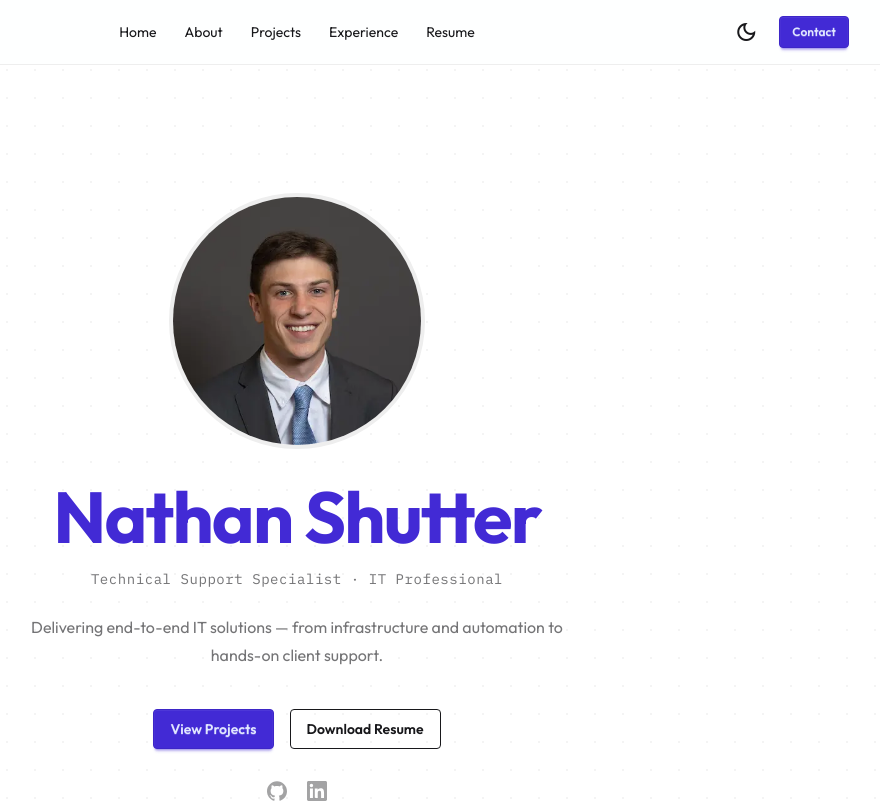
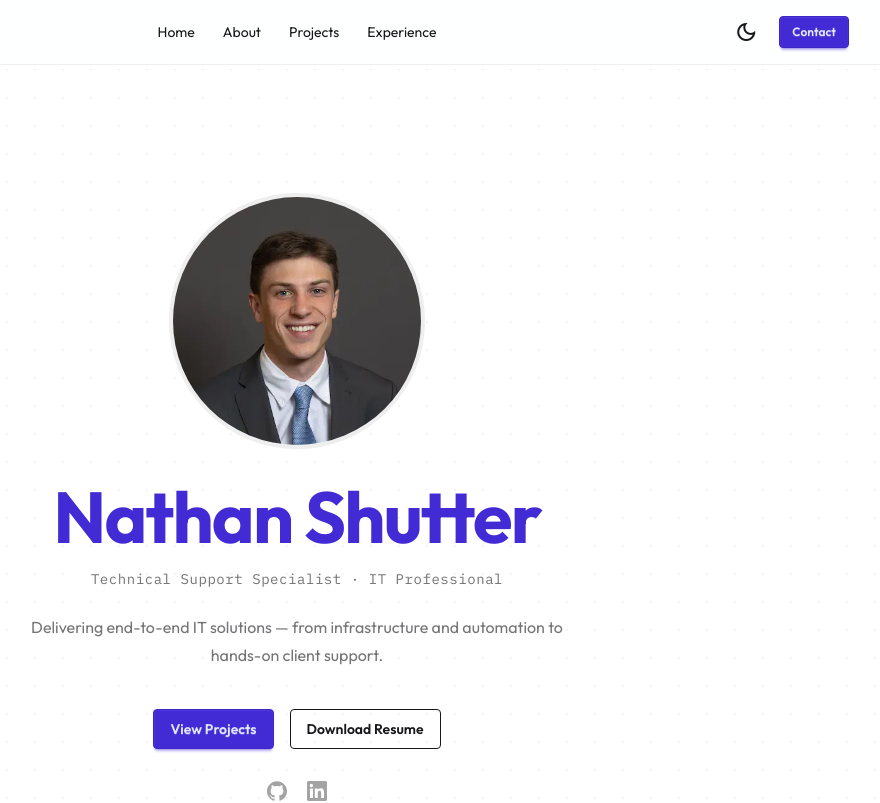
Before and after one commit to NathanShutter/portfolio-site-repo, a React (Vite) app in the folder client/: page / in a window 1280 px wide. Shown: the top 803 px of the page, without its empty margins (343-1223 px from the left). Built offline with nearby package versions, Linux system fonts and the light colour scheme.

Commit message:
Remove dead Resume nav link

```diff
--- a/client/src/components/Header.jsx
+++ b/client/src/components/Header.jsx
@@ -13,7 +13,6 @@ export default function Header() {
     { href: '#about',      label: 'About' },
     { href: '#projects',   label: 'Projects' },
     { href: '#experience', label: 'Experience' },
-    { href: '#resume',     label: 'Resume' },
   ]
 
   const isDark = theme === 'dark'
```
